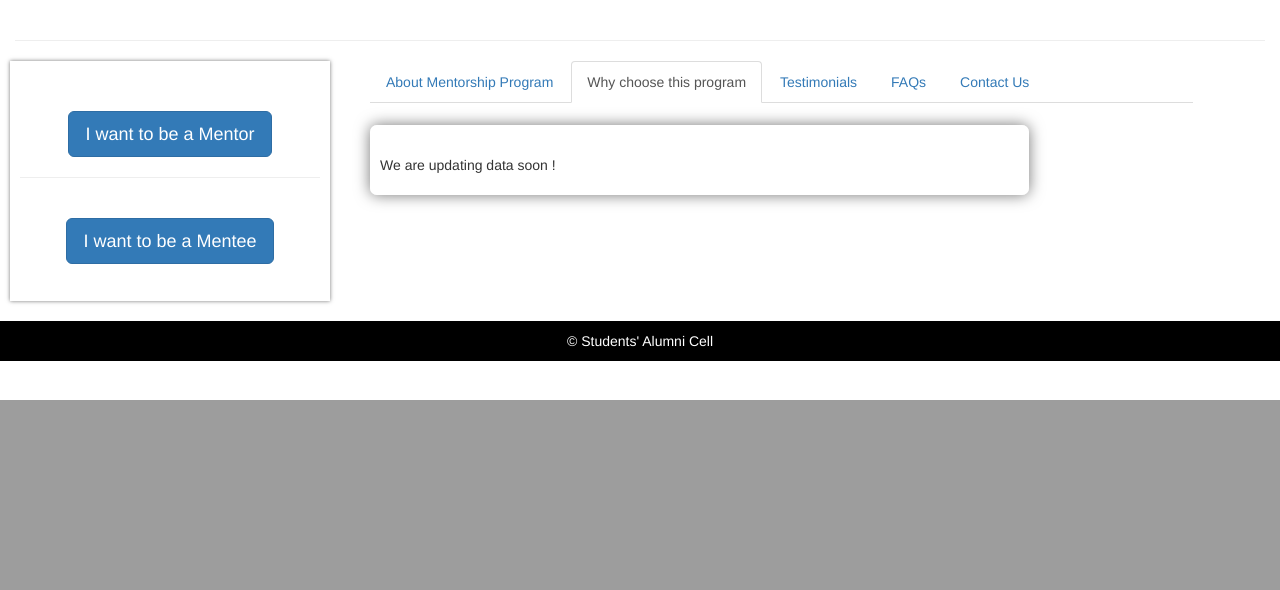
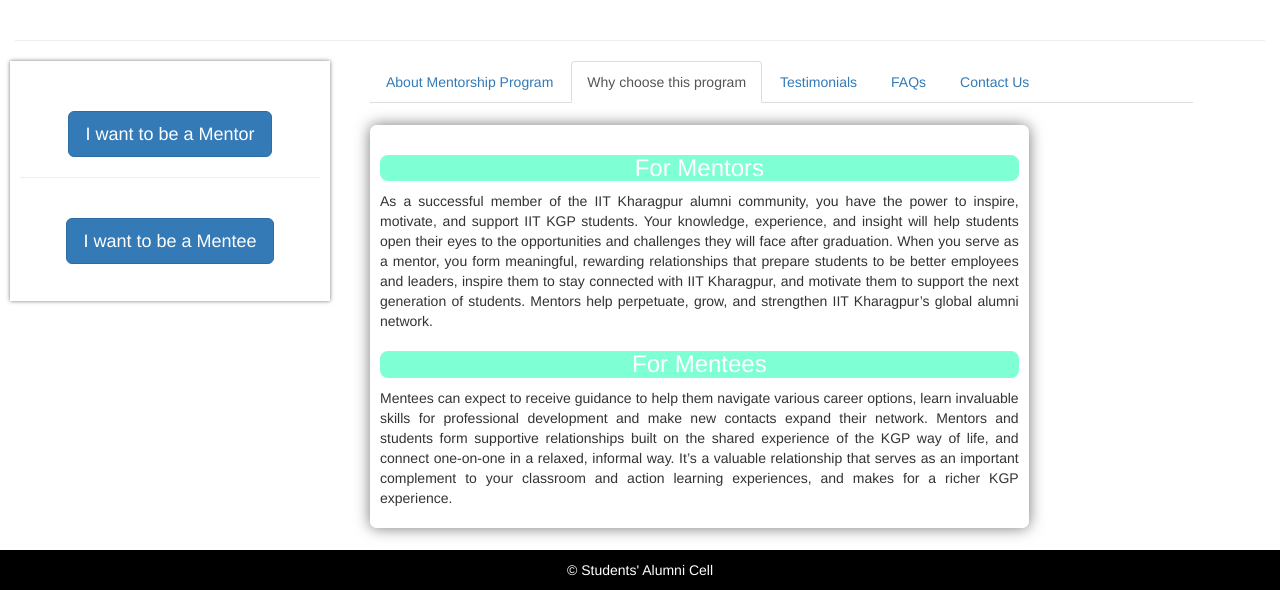
Before and after one commit to students-alumni-cell-iitkgp/mentorship-portal-php, a CodeIgniter app: page /database/index.php/welcome/index in a window 1280 px wide, after a click on "Why choose this program". Shown: the part 400-990 px from the top of the page. Before the commit the page ends 800 px from the top, so only its background shows below. Run offline with CodeIgniter, Linux system fonts and the light colour scheme; some libraries are stand-ins or nearby versions.

Commit message:
content added in homepage

```diff
--- a/application/views/welcome_message.php
+++ b/application/views/welcome_message.php
@@ -204,8 +204,16 @@ defined('BASEPATH') OR exit('No direct script access allowed');
 				<!-- Add tabs here-->
 				<div id="menu1" class="tab-pane fade">
 					<div class ="al">
-						<h3></h3>
-						<p>We are updating data soon !</p>
+						<h3  style="text-align:center;background-color:	#7FFFD4;color:white;border-radius:8px;">For Mentors</h3>
+						<p>As a successful member of the IIT Kharagpur alumni community, you have the power to inspire, motivate, and support IIT KGP students. Your knowledge, experience, and insight will help students open their eyes to the opportunities and challenges they will face after graduation.
+
+							When you serve as a mentor, you form meaningful, rewarding relationships that prepare students to be better employees and leaders, inspire them to stay connected with IIT Kharagpur, and motivate them to support the next generation of students. Mentors help perpetuate, grow, and strengthen IIT Kharagpur’s global alumni network.
+						</p>
+						<h3 style="text-align:center;background-color:	#7FFFD4;color:white;border-radius:8px;">For Mentees</h3>
+						<p>Mentees can expect to receive guidance to help them navigate various career options, learn invaluable skills for professional development and make new contacts expand their network.
+
+							Mentors and students form supportive relationships built on the shared experience of the KGP way of life, and connect one-on-one in a relaxed, informal way. It’s a valuable relationship that serves as an important complement to your classroom and action learning experiences, and makes for a richer KGP experience.
+						</p>
 					</div>
 				</div>
 				<div id="menu2" class="tab-pane fade">
@@ -1164,6 +1172,7 @@ if(isset($_GET['err'])) {
 		}
 	}
 </script>
+
 <script src="https://ajax.googleapis.com/ajax/libs/jquery/1.12.0/jquery.min.js"></script>
 <script src="http://maxcdn.bootstrapcdn.com/bootstrap/3.3.6/js/bootstrap.min.js"></script>
 
```
